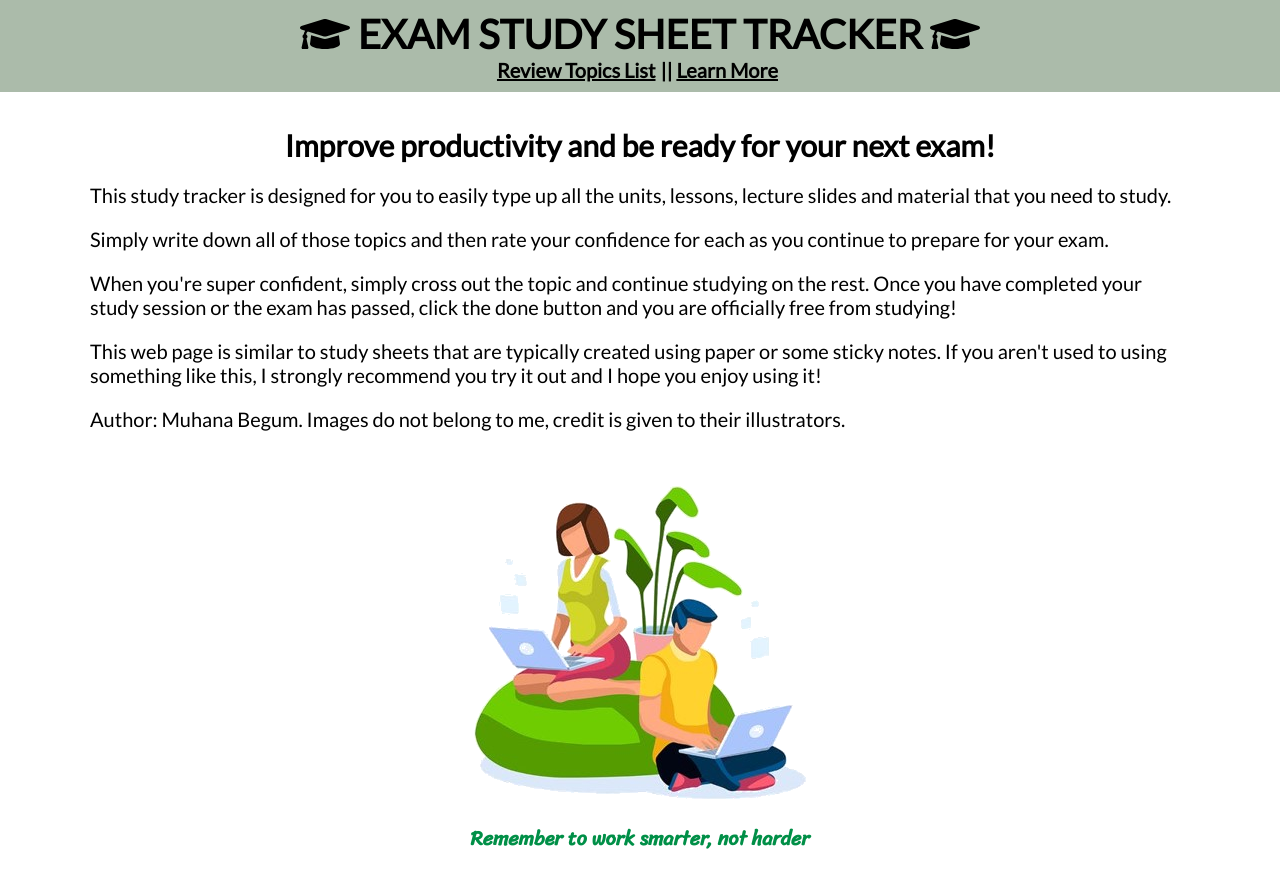
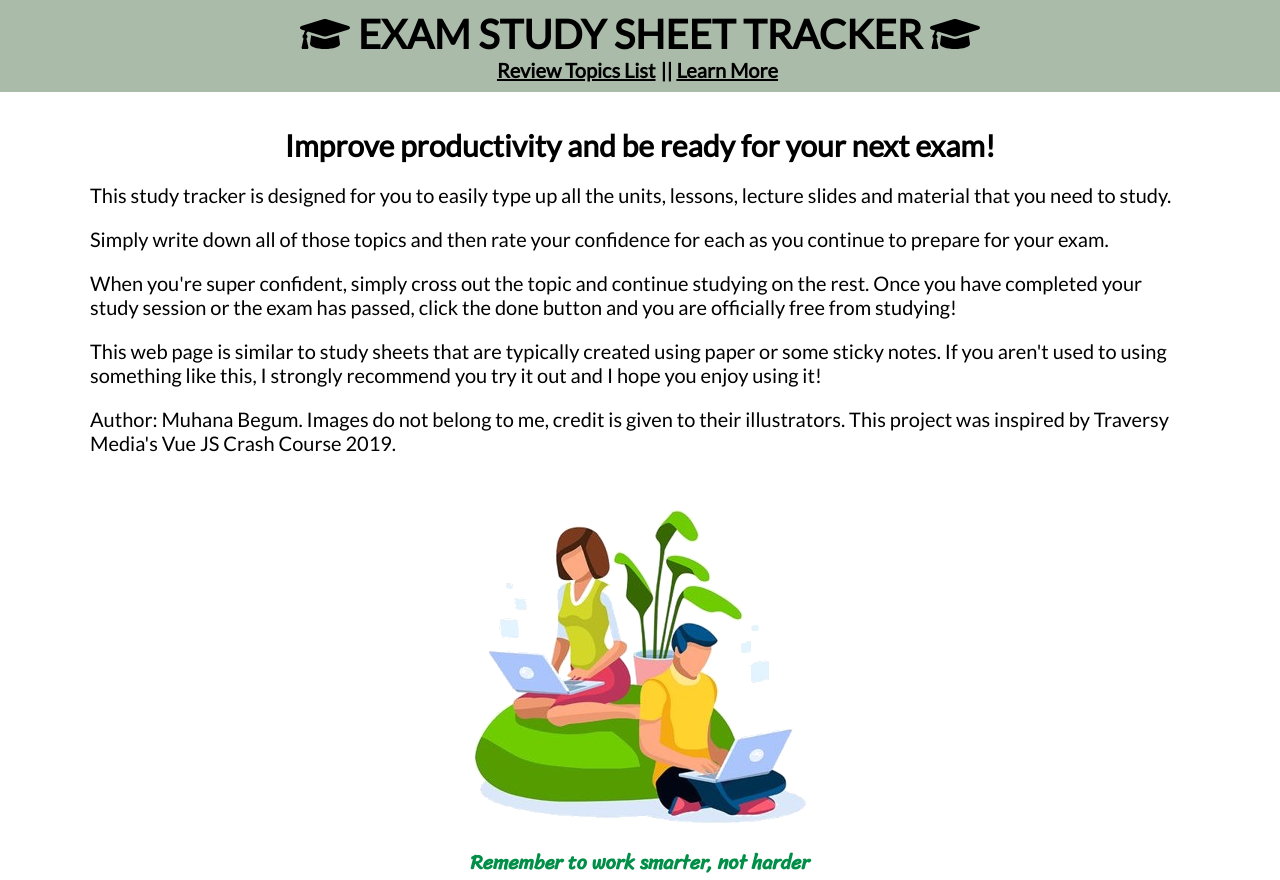
Before and after one commit to muhanabegum/review-topics-tracker, a Vue app: page /#/about in a window 1280 px wide. Before the commit the page ends 856 px from the top, so only its background shows below. Built offline with nearby package versions, Linux system fonts and the light colour scheme.

Commit message:
Update about.vue

```diff
--- a/src/pages/about.vue
+++ b/src/pages/about.vue
@@ -8,7 +8,7 @@
           or the exam has passed, click the done button and you are officially free from studying! </p>
         <p> This web page is similar to study sheets that are typically created using paper or some sticky notes. If you aren't used to using something
           like this, I strongly recommend you try it out and I hope you enjoy using it! </p>
-        <p> Author: Muhana Begum. Images do not belong to me, credit is given to their illustrators. </p>
+        <p> Author: Muhana Begum. Images do not belong to me, credit is given to their illustrators. This project was inspired by Traversy Media's Vue JS Crash Course 2019. </p>
     </div>
   </div>
 </template>
```
